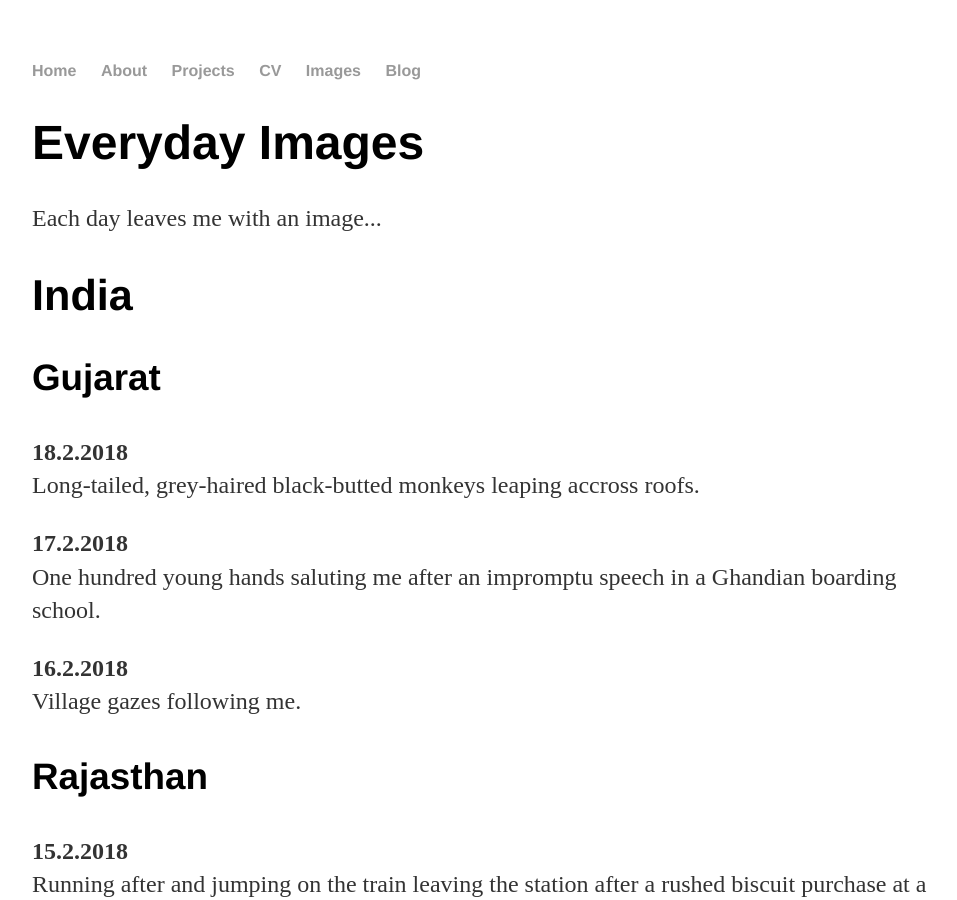
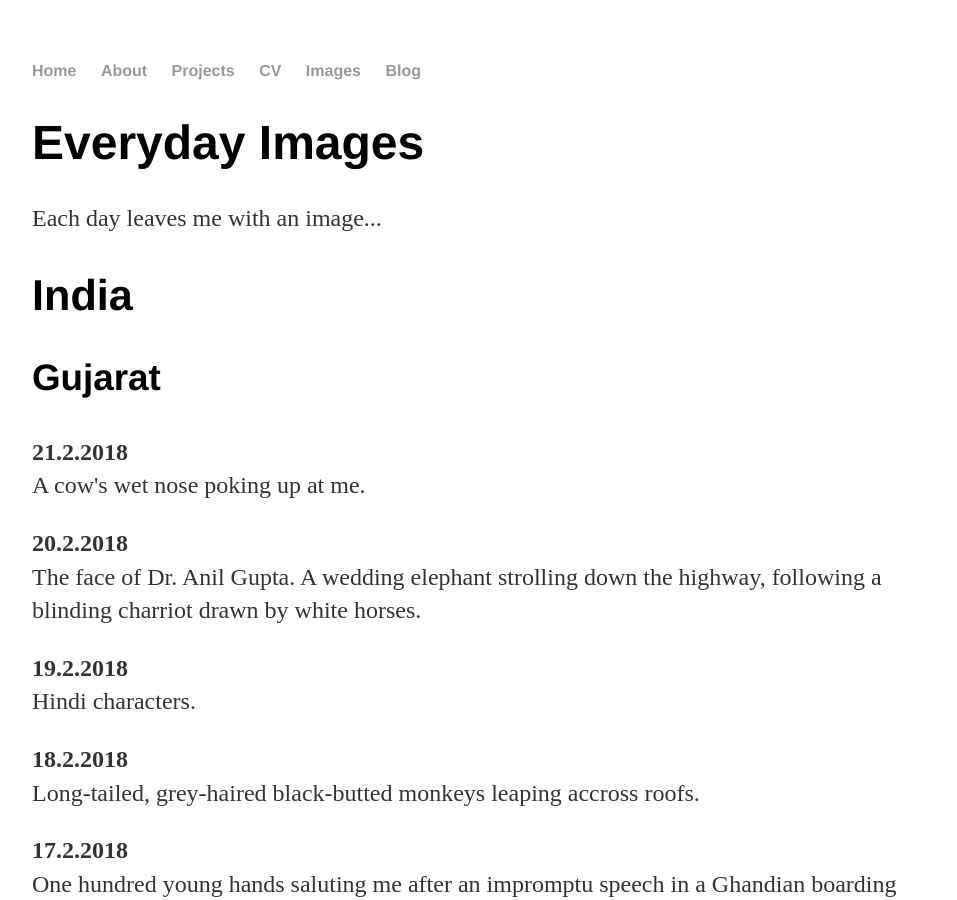
Before and after one commit to kuzura/kuzura.github.io, a Jekyll site: the page built from images/index.html, in a window 1280 px wide and 900 px high. Shown: the whole window, without its empty margins (160-1117 px from the left). Built offline with Jekyll 4.4.1, drawn with Linux system fonts in a browser that asks for light colours.

Commit message:
Update index.html

```diff
--- a/images/index.html
+++ b/images/index.html
@@ -13,6 +13,21 @@ title: Images From My Travels
 
 	<h3>Gujarat</h3>
 
+
+      <p>
+			<b>21.2.2018</b><br>
+      A cow's wet nose poking up at me.
+			</p>
+
+      <p>
+			<b>20.2.2018</b><br>
+      The face of Dr. Anil Gupta. A wedding elephant strolling down the highway, following a blinding charriot drawn by white horses.
+			</p>
+
+      <p>
+			<b>19.2.2018</b><br>
+      Hindi characters.
+			</p>
 
       <p>
 			<b>18.2.2018</b><br>
```
